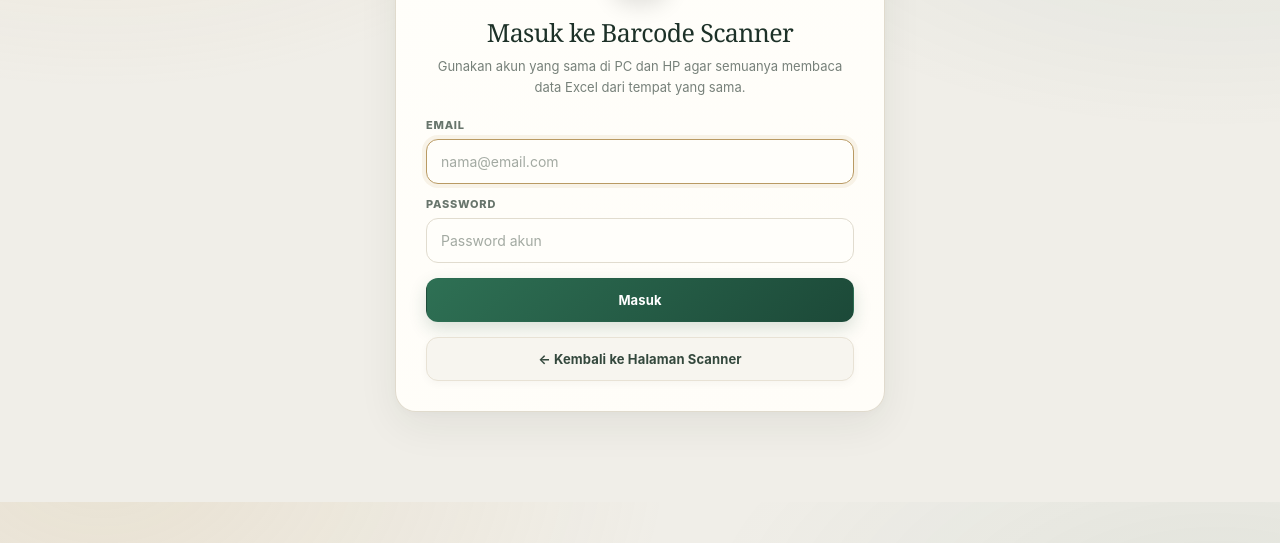
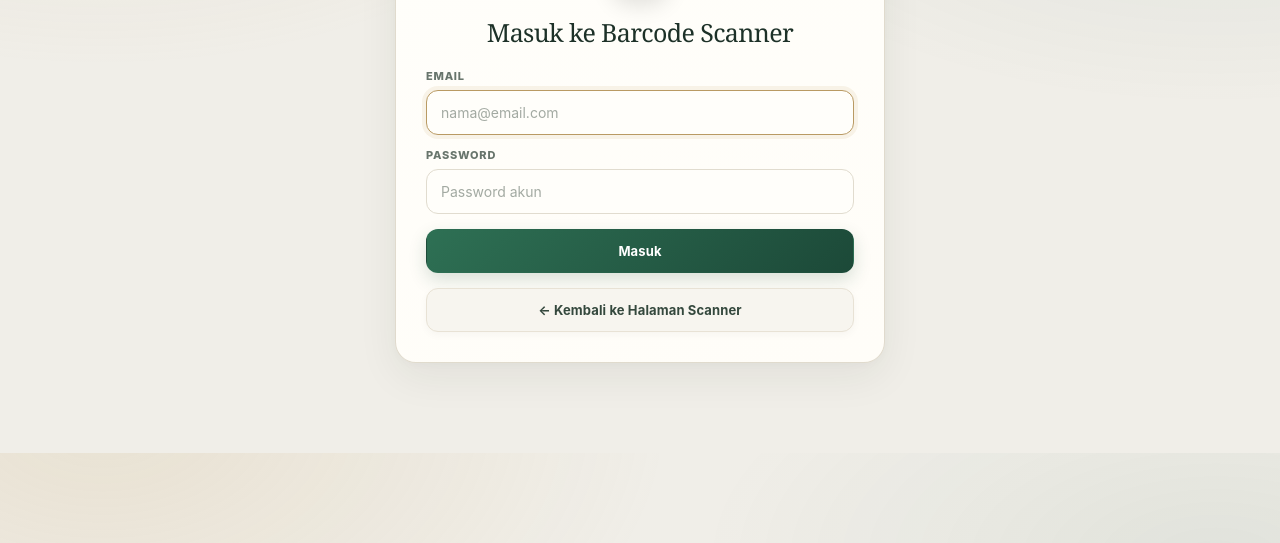
Before and after one commit to elsadaii/barcode-scanner-excel, a plain HTML site: page index.html in a window 1280 px wide. Both pictures are taken after a click on the button "Login Admin". Shown: the part 257-800 px from the top of the page. Drawn offline with nearby package versions, Linux system fonts and the light colour scheme; no server answers.

Commit message:
Hapus keterangan tambahan pada halaman login scanner

```diff
--- a/index.html
+++ b/index.html
@@ -169,7 +169,7 @@ body{
   <main class="app">
     <section id="authPage" class="panel login-card" hidden>
       <div class="login-brand">🔐</div>
-      <div class="section-head"><div><h2>Masuk ke Barcode Scanner</h2><p>Gunakan akun yang sama di PC dan HP agar semuanya membaca data Excel dari tempat yang sama.</p></div></div>
+      <div class="section-head"><div><h2>Masuk ke Barcode Scanner</h2></div></div>
       <div class="form-grid">
         <div><label for="loginEmail">Email</label><input class="text-input" id="loginEmail" type="email" autocomplete="username" placeholder="nama@email.com"></div>
         <div><label for="loginPassword">Password</label><input class="text-input" id="loginPassword" type="password" autocomplete="current-password" placeholder="Password akun"></div>
```
